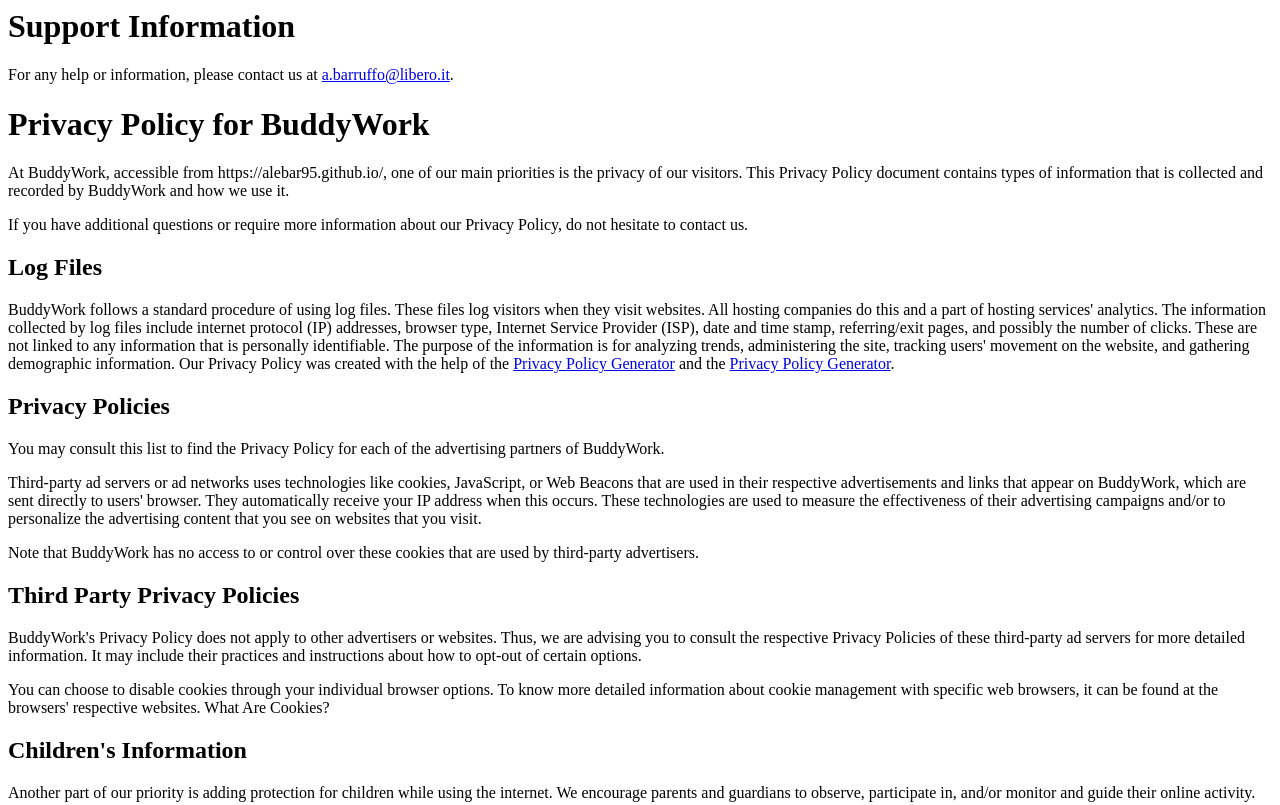
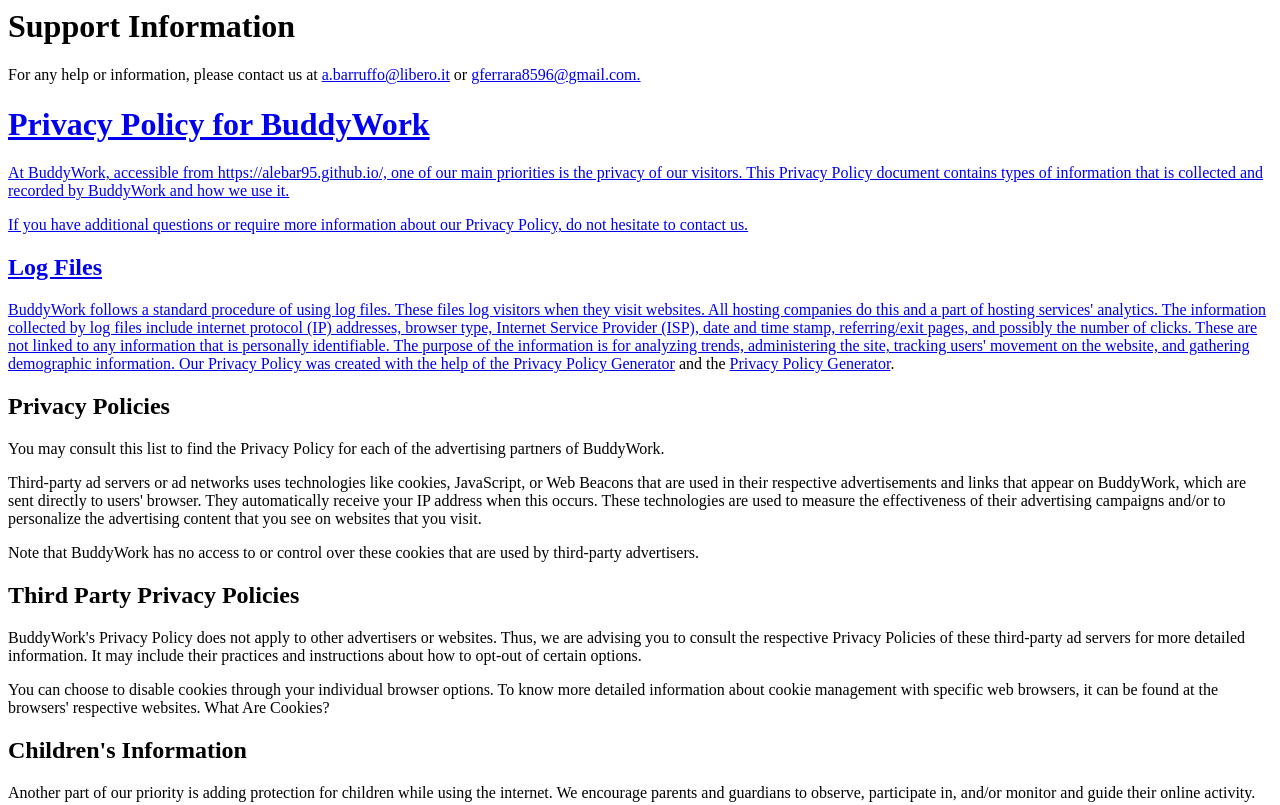
Before and after one commit to alebar95/alebar95.github.io, a plain HTML site: page index.html in a window 1280 px wide. Shown: the top 805 px of the page. Drawn offline with Linux system fonts and the light colour scheme.

Commit message:
Update index.html

```diff
--- a/index.html
+++ b/index.html
@@ -1,5 +1,5 @@
 <h1> Support Information </h1>
-<p> For any help or information, please contact us at <a href="mailto:a.barruffo@libero.it"> a.barruffo@libero.it</a>.</p>
+<p> For any help or information, please contact us at <a href="mailto:a.barruffo@libero.it"> a.barruffo@libero.it</a> or <a href="mailto:gferrara8596@gmail.com">gferrara8596@gmail.com.</p>
 
 <h1>Privacy Policy for BuddyWork</h1>
 
```
